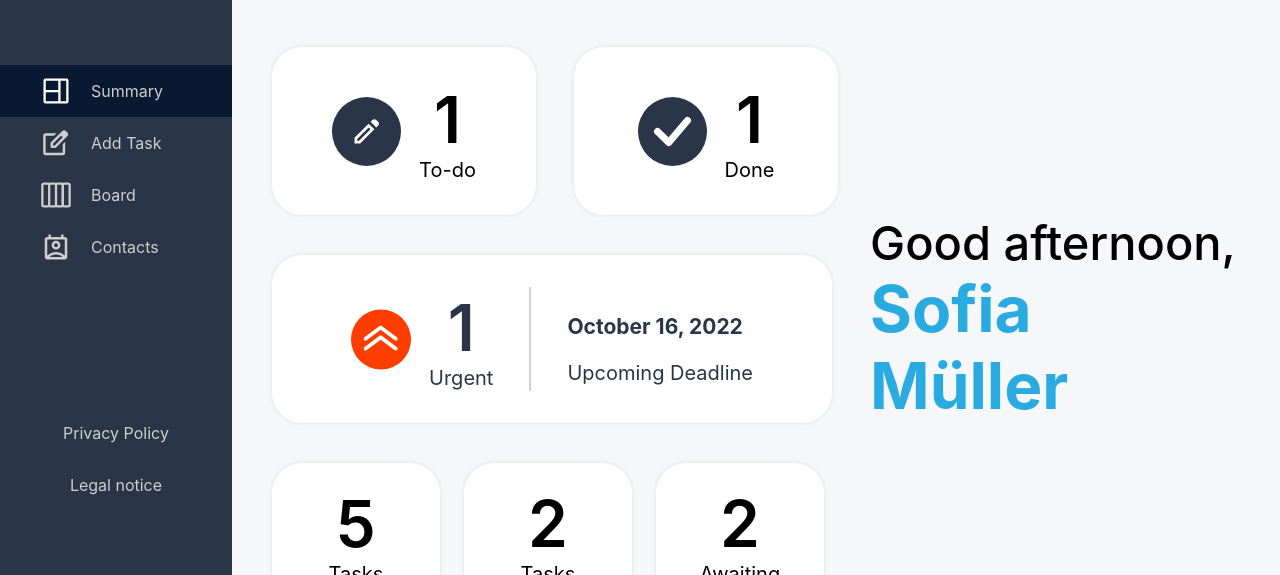
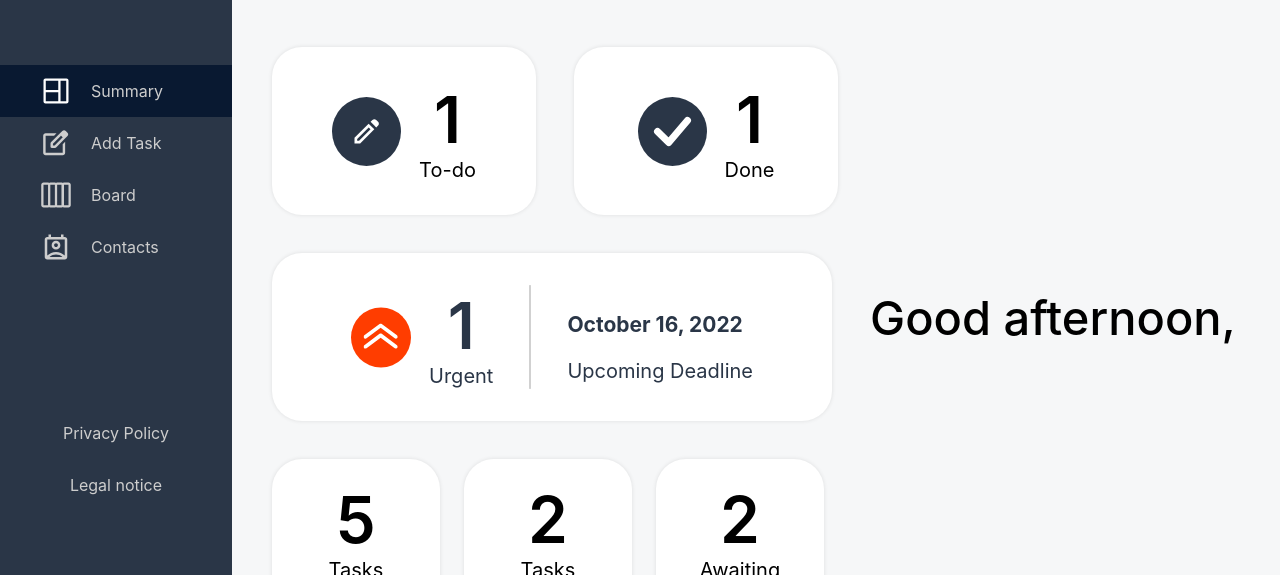
Before and after one commit to MarcelHaessler/Join, a plain HTML site: page summary.html in a window 1280 px wide. Shown: the part 225-800 px from the top of the page. Drawn offline with Linux system fonts and the light colour scheme; a web font is replaced by a local one.

Commit message:
Update summary.html

```diff
--- a/summary.html
+++ b/summary.html
@@ -70,7 +70,7 @@
             </div>
             <div id="greeting-section">
                 <p id="greeting-text" class="greeting-text">,</p>
-                <p id="greet-name">Sofia Müller</p>
+                <p id="greet-name"></p>
 
             </div>
         </section>
```
